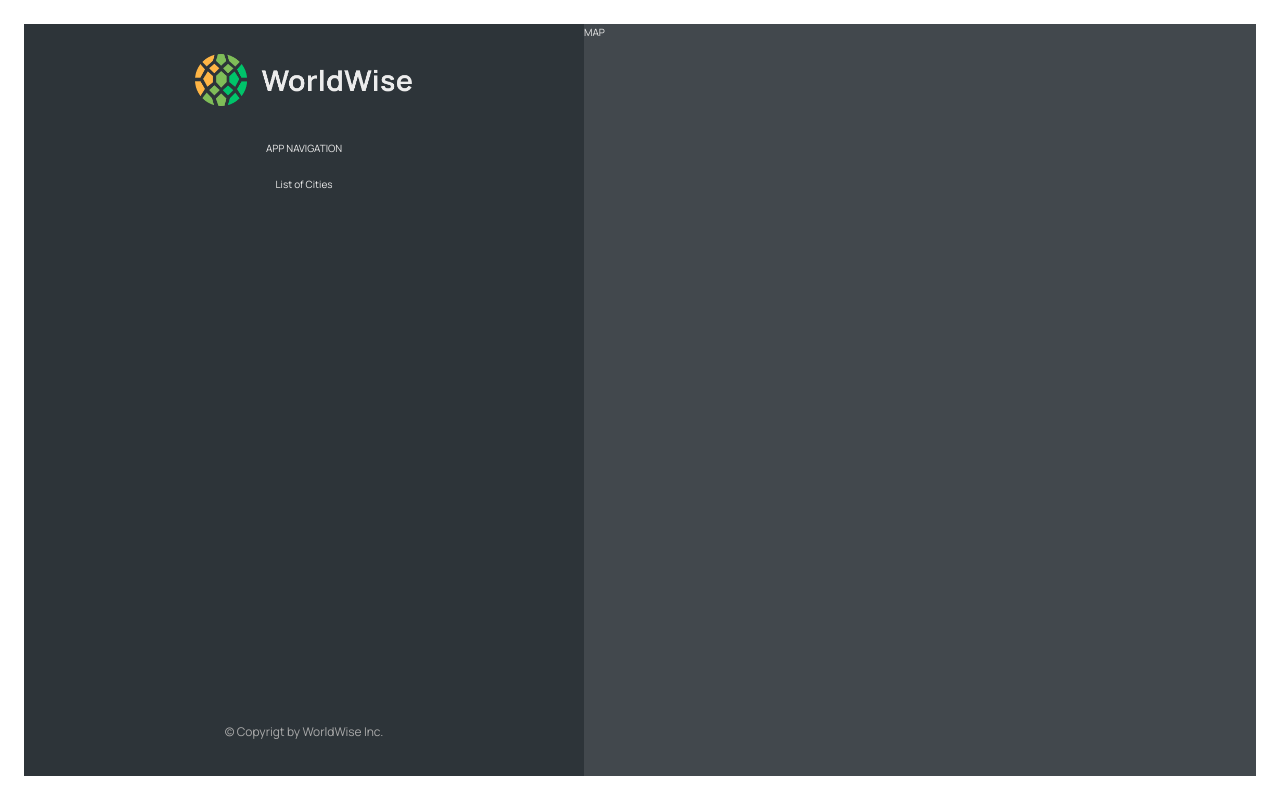
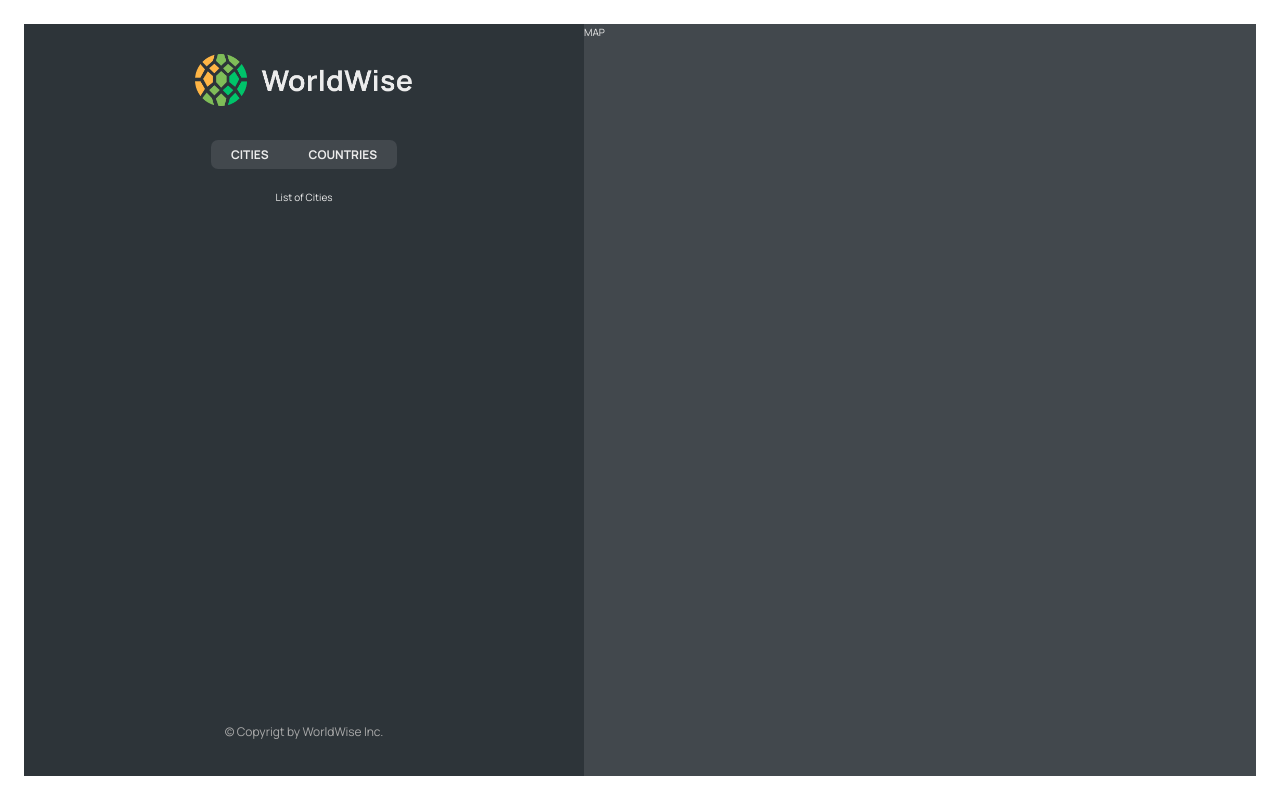
Before and after one commit to annaqharder/worldwise, a React (Vite) app: page /app in a window 1280 px wide. Built offline with nearby package versions, Linux system fonts and the light colour scheme.

Commit message:
implemented nested routes

```diff
--- a/src/App.jsx
+++ b/src/App.jsx
@@ -14,7 +14,12 @@
         <Route path="product" element={<Product />} />
         <Route path="pricing" element={<Pricing />} />
         <Route path="login" element={<Login />} />
-        <Route path="app" element={<AppLayout />} />
+        <Route path="app" element={<AppLayout />}>
+          <Route index element={<p>List of Cities</p>} />
+          <Route path="cities" element={<p>List of Ciites</p>} />
+          <Route path="countries" element={<p>Countries</p>} />
+          <Route path="form" element={<p>Form</p>} />
+        </Route>
         <Route path="*" element={<PageNotFound />} />
       </Routes>
     </BrowserRouter>
--- a/src/components/AppNav.jsx
+++ b/src/components/AppNav.jsx
@@ -1,7 +1,19 @@
+import { NavLink } from "react-router-dom";
 import styles from "./AppNav.module.css";
 
 function AppNav() {
-  return <nav className={styles.nav}>APP NAVIGATION</nav>;
+  return (
+    <nav className={styles.nav}>
+      <ul>
+        <li>
+          <NavLink to="cities">Cities</NavLink>
+        </li>
+        <li>
+          <NavLink to="countries">Countries</NavLink>
+        </li>
+      </ul>
+    </nav>
+  );
 }
 
 export default AppNav;
--- a/src/components/Sidebar.jsx
+++ b/src/components/Sidebar.jsx
@@ -1,3 +1,4 @@
+import { Outlet } from "react-router-dom";
 import AppNav from "./AppNav";
 import Footer from "./Footer";
 import Logo from "./Logo";
@@ -8,7 +9,8 @@
     <div className={styles.sidebar}>
       <Logo />
       <AppNav />
-      <p>List of Cities</p>
+
+      <Outlet />
       <Footer />
     </div>
   );
```
